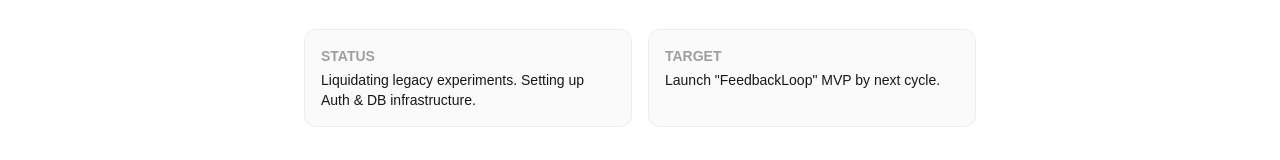
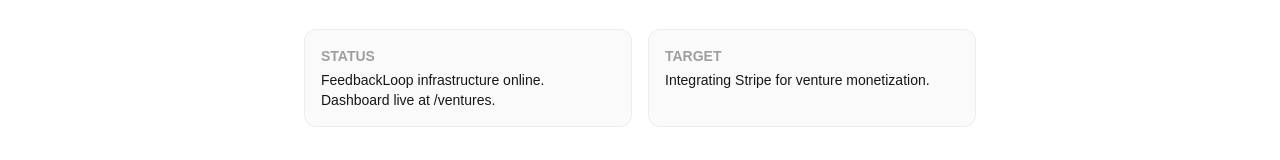
Before and after one commit to ThePaulAdams/AI-Playground, a Next.js app: page / in a window 1280 px wide. Shown: the part 618-778 px from the top of the page. Built offline with nearby package versions, Linux system fonts and the light colour scheme; no server answers.

Commit message:
fix: update landing page status and target (auto-dev)

```diff
--- a/src/app/page.tsx
+++ b/src/app/page.tsx
@@ -30,11 +30,11 @@
         <div className="grid grid-cols-1 sm:grid-cols-2 gap-4 mt-8 w-full">
           <div className="p-4 rounded-xl border border-black/5 dark:border-white/5 bg-black/[0.02] dark:bg-white/[0.02]">
             <h3 className="font-bold text-sm uppercase opacity-40 mb-1">Status</h3>
-            <p className="text-sm font-medium">Liquidating legacy experiments. Setting up Auth & DB infrastructure.</p>
+            <p className="text-sm font-medium">FeedbackLoop infrastructure online. Dashboard live at /ventures.</p>
           </div>
           <div className="p-4 rounded-xl border border-black/5 dark:border-white/5 bg-black/[0.02] dark:bg-white/[0.02]">
             <h3 className="font-bold text-sm uppercase opacity-40 mb-1">Target</h3>
-            <p className="text-sm font-medium">Launch &quot;FeedbackLoop&quot; MVP by next cycle.</p>
+            <p className="text-sm font-medium">Integrating Stripe for venture monetization.</p>
           </div>
         </div>
       </main>
```
